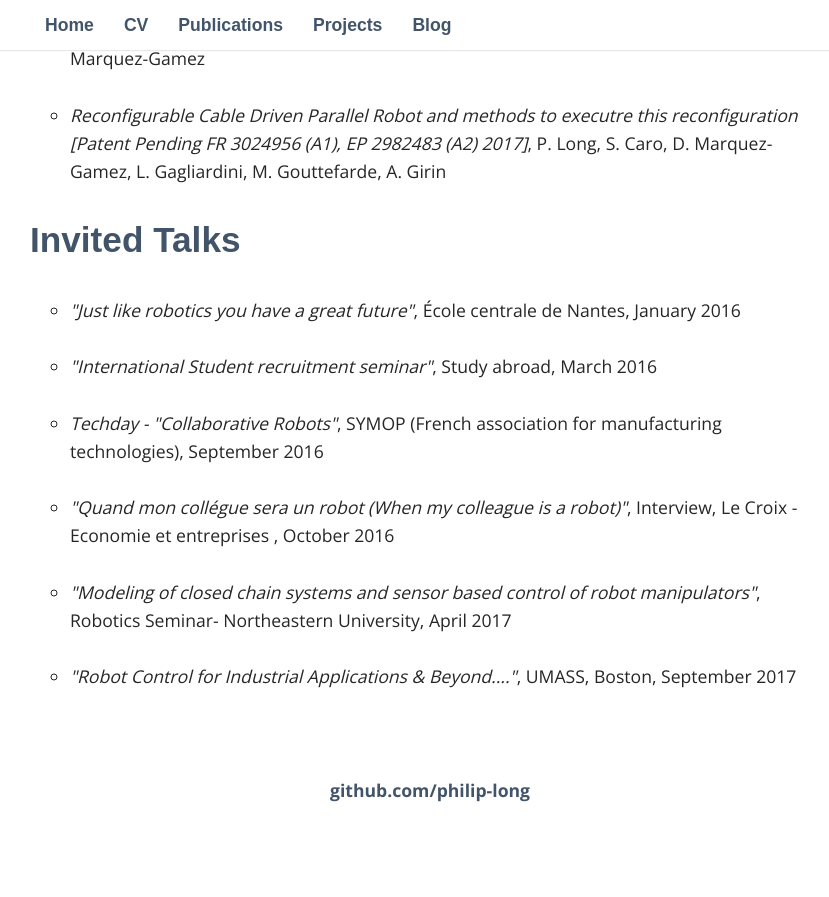
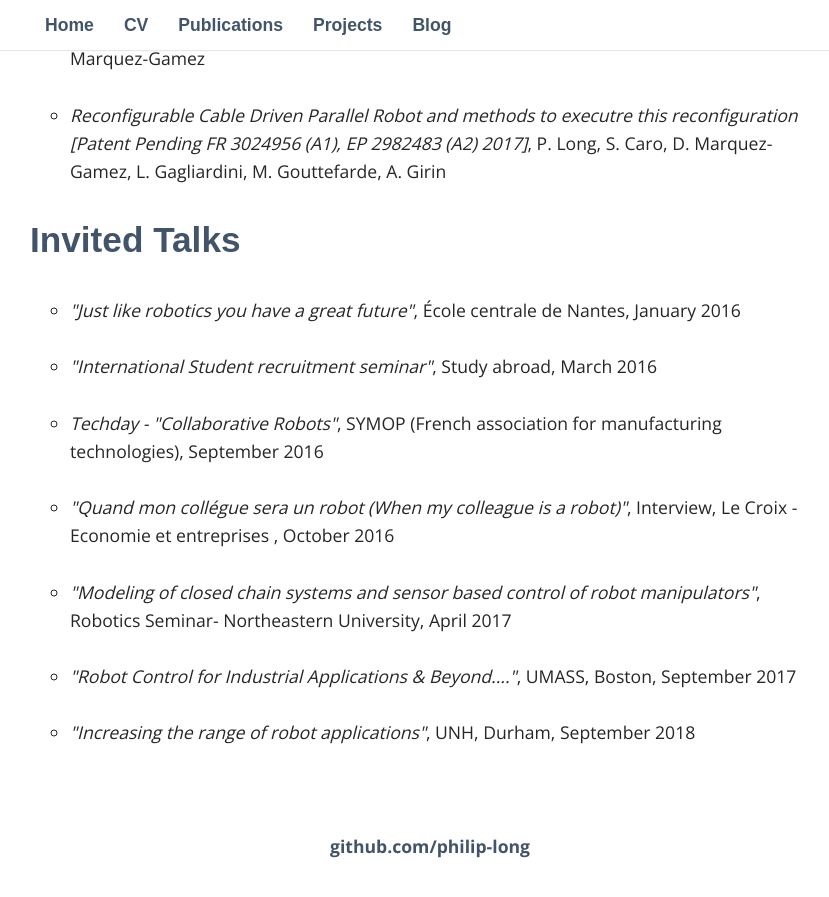
Before and after one commit to philip-long/philip-long.github.io, a Jekyll site: the page built from publications/index.html, in a window 1280 px wide and 900 px high, scrolled down 3387 px. Shown: the top 897 px of the window, without its empty margins (210-1039 px from the left). Built offline with Jekyll 4.4.1, drawn with Linux system fonts in a browser that asks for light colours; nearby versions of some CDN libraries; some web fonts are replaced; library files that are not in the unit come from our copies; before the commit the page ends 4231 px from its top, so only the background shows below that.

Commit message:
Update index.html

```diff
--- a/publications/index.html
+++ b/publications/index.html
@@ -222,5 +222,9 @@ title: Publications
     <i> "Robot Control for Industrial Applications & Beyond...."</i>, UMASS, Boston, September 2017 <br><br>
     </li>
 
+      <li>
+    <i> "Increasing the range of robot applications"</i>, UNH, Durham, September 2018 <br><br>
+    </li>
+
     </ul>
 </div>
```
